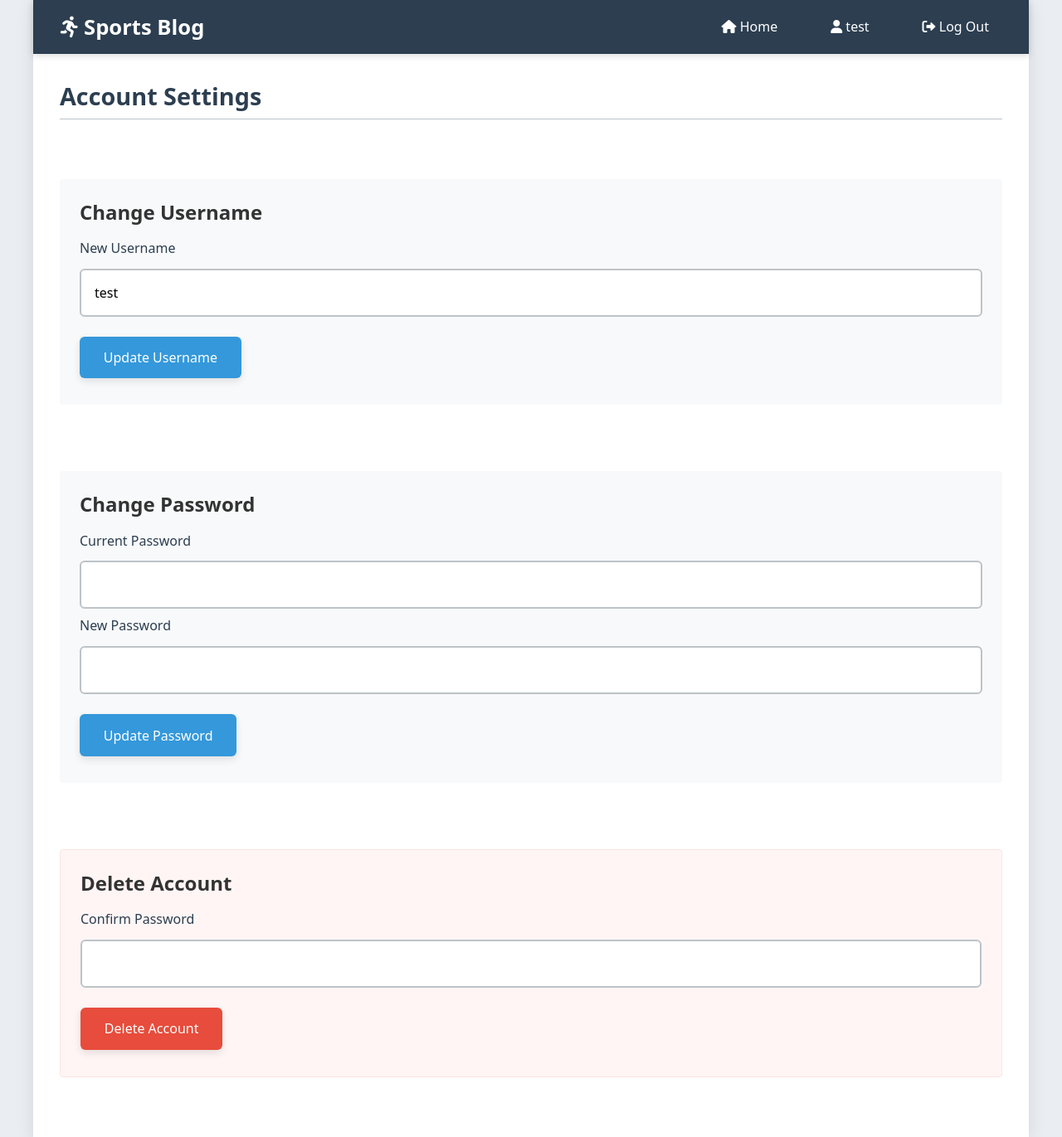
After one commit to olivrrcode/sports-blog, a Flask app: page /account in a window 1280 px wide. The commit adds this page. Shown: the whole page at 83% size. Run offline with Flask 3, Linux system fonts and the light colour scheme; a user stored in the database is signed in; data comes from the database, SQL or seed files in the repository; both versions use the stored data as it was before the commit.

Commit message:
implement account management features: update username, change password, and delete account

```diff
--- a/sports_blog/blog.py
+++ b/sports_blog/blog.py
@@ -3,6 +3,7 @@ from flask import (
 )
 from werkzeug.exceptions import abort
 from markdown import markdown
+from werkzeug.security import check_password_hash, generate_password_hash
 
 from sports_blog.auth import login_required
 from sports_blog.db import get_db
@@ -110,4 +111,53 @@ def delete(id):
     db = get_db()
     db.execute('DELETE FROM post WHERE id = ?', (id,))
     db.commit()
+
     return redirect(url_for('blog.index'))
+
+@bp.route('/account', methods=['GET', 'POST'])
+@login_required
+def account():
+    if request.method == 'POST':
+        action = request.form.get('action')
+        error = None
+        db = get_db()
+
+        if action == 'update_username':
+            username = request.form.get('username')
+            if username and username != g.user['username']:
+                if db.execute('SELECT id FROM user WHERE username = ?', (username,)).fetchone() is not None:
+                    error = 'Username already taken.'
+                else:
+                    db.execute('UPDATE user SET username = ? WHERE id = ?', (username, g.user['id']))
+                    db.commit()
+                    flash('Username updated successfully.')
+                    return redirect(url_for('blog.account'))
+
+        elif action == 'update_password':
+            current_password = request.form.get('current_password')
+            new_password = request.form.get('new_password')
+            if not check_password_hash(g.user['password'], current_password):
+                error = 'Incorrect password.'
+            else:
+                db.execute(
+                    'UPDATE user SET password = ? WHERE id = ?',
+                    (generate_password_hash(new_password), g.user['id'])
+                )
+                db.commit()
+                flash('Password updated successfully.')
+                return redirect(url_for('blog.account'))
+
+        elif action == 'delete':
+            password = request.form.get('password')
+            if not check_password_hash(g.user['password'], password):
+                error = 'Incorrect password.'
+            else:
+                db.execute('DELETE FROM post WHERE author_id = ?', (g.user['id'],))
+                db.execute('DELETE FROM user WHERE id = ?', (g.user['id'],))
+                db.commit()
+                return redirect(url_for('auth.logout'))
+
+        if error:
+            flash(error)
+
+    return render_template('blog/account.html')
--- a/sports_blog/static/style.css
+++ b/sports_blog/static/style.css
@@ -437,6 +437,28 @@ input.danger:hover {
   margin-bottom: 1rem;
 }
 
+/* Form sections */
+.form-section {
+  margin: 2.5em 0;
+  padding: 1.5em;
+  background: #f8f9fa;
+  border-radius: 4px;
+}
+
+.form-section h2 {
+  margin-top: 0;
+  color: #333;
+}
+
+.danger-section {
+  background: #fff5f5;
+  border: 1px solid #fee2e2;
+}
+
+.form-section form {
+  margin: 1em 0 0 0;
+}
+
 /* Responsive styles */
 @media (max-width: 768px) {
   nav {
--- a/sports_blog/templates/base.html
+++ b/sports_blog/templates/base.html
@@ -18,7 +18,7 @@
       </li>
       {% if g.user %}
       <li>
-        <span><i class="fas fa-user"></i> {{ g.user['username'] }}</span>
+        <a href="{{ url_for('blog.account') }}"><span><i class="fas fa-user"></i> {{ g.user['username'] }}</span></a>
       </li>
       <li>
         <a href="{{ url_for('auth.logout') }}"><i class="fas fa-sign-out-alt"></i> Log Out</a>
--- /dev/null
+++ b/sports_blog/templates/blog/account.html
@@ -0,0 +1,39 @@
+{% extends 'base.html' %}
+
+{% block header %}
+<h1>{% block title %}Account Settings{% endblock %}</h1>
+{% endblock %}
+
+{% block content %}
+<div class="form-section">
+    <h2>Change Username</h2>
+    <form method="post">
+        <input type="hidden" name="action" value="update_username">
+        <label for="username">New Username</label>
+        <input name="username" id="username" value="{{ g.user['username'] }}" required>
+        <input type="submit" value="Update Username">
+    </form>
+</div>
+
+<div class="form-section">
+    <h2>Change Password</h2>
+    <form method="post">
+        <input type="hidden" name="action" value="update_password">
+        <label for="current_password">Current Password</label>
+        <input type="password" name="current_password" id="current_password" required>
+        <label for="new_password">New Password</label>
+        <input type="password" name="new_password" id="new_password" required>
+        <input type="submit" value="Update Password">
+    </form>
+</div>
+
+<div class="form-section danger-section">
+    <h2>Delete Account</h2>
+    <form method="post" onsubmit="return confirm('Are you sure? This cannot be undone!');">
+        <input type="hidden" name="action" value="delete">
+        <label for="password">Confirm Password</label>
+        <input type="password" name="password" id="password" required>
+        <input type="submit" value="Delete Account" class="danger">
+    </form>
+</div>
+{% endblock %}
```
Also changed, not shown: instance/sports_blog.sqlite (deleted), sports_blog/schema.sql (line endings or trailing spaces), 1 other file.
